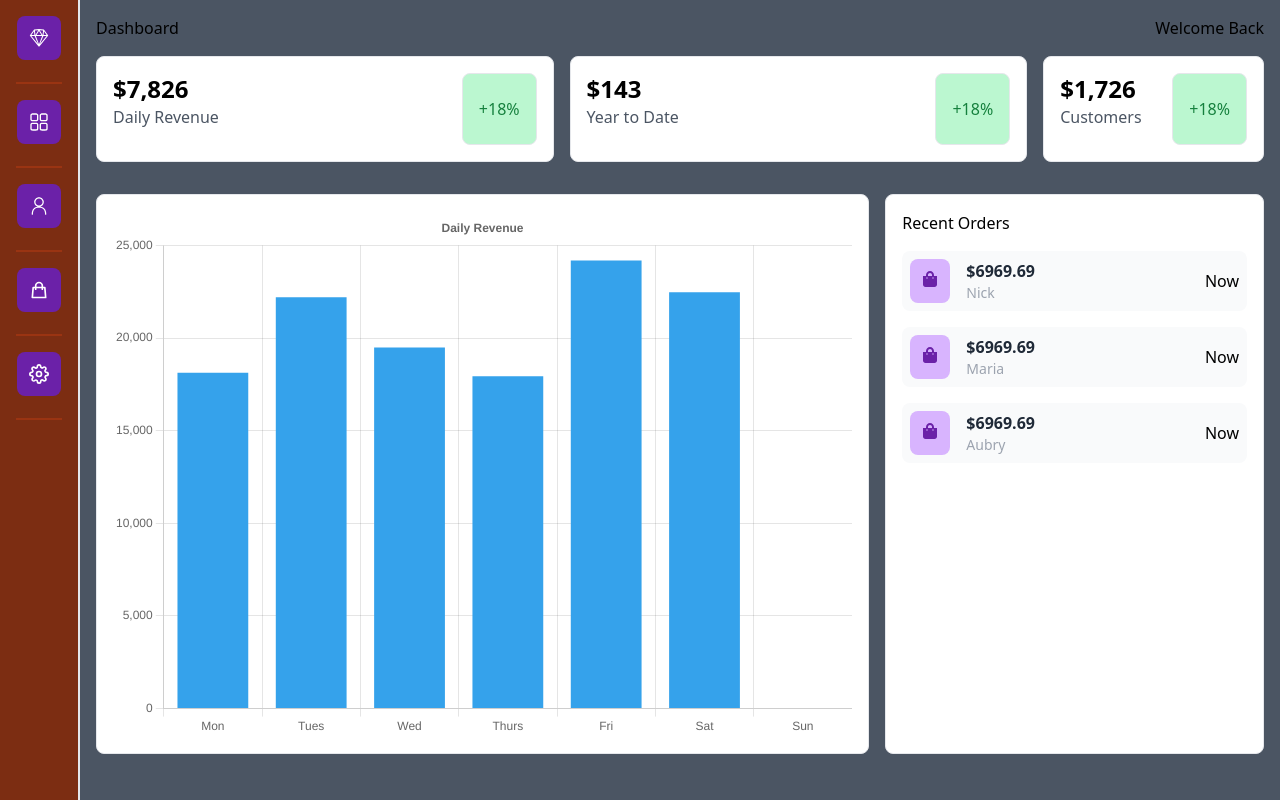
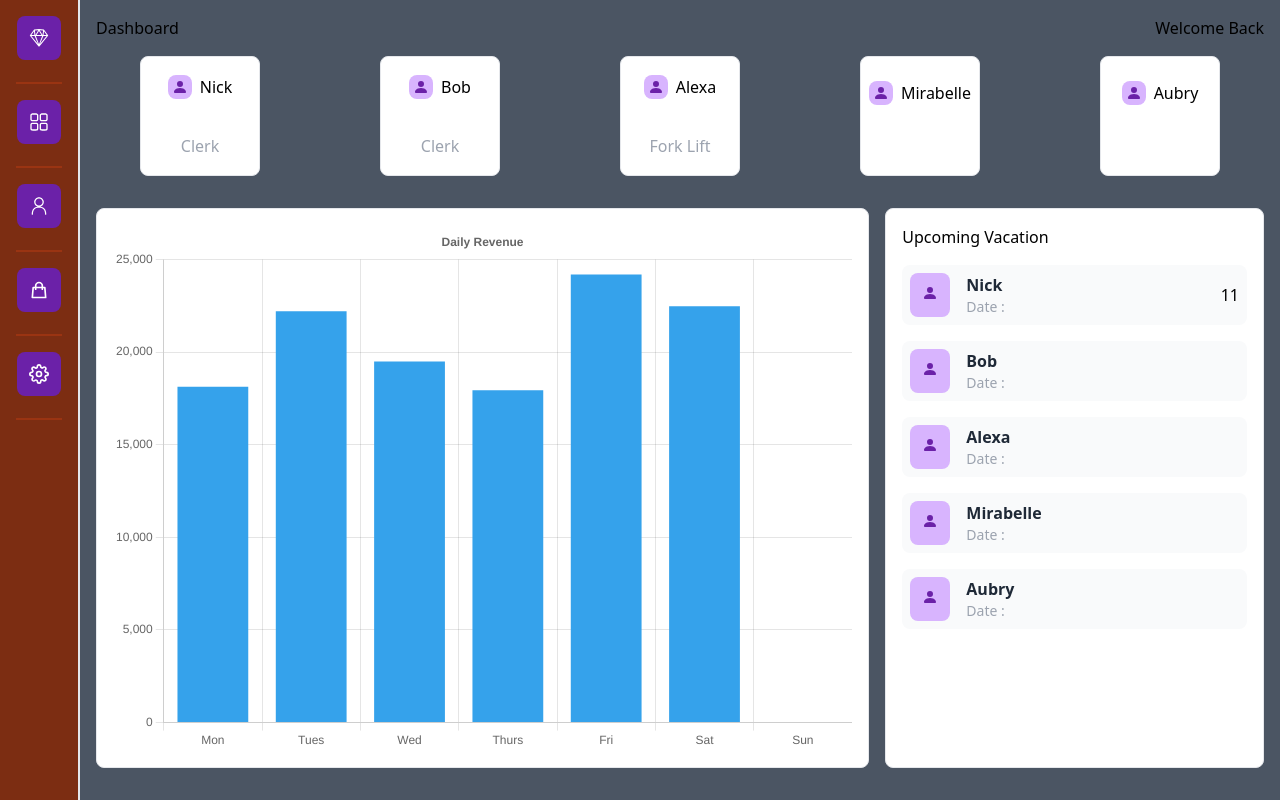
Before and after one commit to Nicholas-Abell/nextjs_dashboard, a Next.js app: page / in a window 1280 px wide. Built offline with nearby package versions, Linux system fonts and the light colour scheme.

Commit message:
Updating App towards tracking employee data, ie vaction time

```diff
--- a/components/Sidebar.js
+++ b/components/Sidebar.js
@@ -25,7 +25,7 @@ const Sidebar = ({ children }) => {
                     <span className='border-b-2 border-orange-800 w-full p-2'></span>
                 </div>
                 <div className='flex flex-col items-center'>
-                    <Link href='/customers'>
+                    <Link href='/employees'>
                         <div className='bg-purple-800 text-white p-3 rounded-lg inline-block'>
                             <RxPerson size={20} />
                         </div>
--- a/components/TopCards.js
+++ b/components/TopCards.js
@@ -1,9 +1,26 @@
-import React from 'react'
+import React, { useContext } from 'react';
+import { DataContext } from '@/pages';
+import { BsPersonFill } from 'react-icons/bs'
 
 const TopCards = () => {
+    const employees = useContext(DataContext);
+
     return (
-        <div className='grid lg:grid-cols-5 gap-4 p-4'>
-            <div className='lg:col-span-2 col-span-1 bg-white flex justify-between w-full border p-4 rounded-lg'>
+        <div className='w-full flex justify-around items-center py-4'>
+            {
+                employees.map((employee) => (
+                    <div className='bg-white border rounded-lg flex flex-col items-center justify-around w-[120px] h-[120px] flex-wrap'>
+                        <div className='flex items-center justify-between'>
+                            <div className='bg-purple-300 p-1 rounded-lg mr-2'>
+                                <BsPersonFill className='text-purple-800' />
+                            </div>
+                            <p>{employee.name.first}</p>
+                        </div>
+                        <p className='text-gray-400'>{employee.position}</p>
+                    </div>
+                ))
+            }
+            {/* <div className='lg:col-span-2 col-span-1 bg-white flex justify-between w-full border p-4 rounded-lg'>
                 <div className='flex flex-col w-full pb-4'>
                     <p className='text-2xl font-bold'>$7,826</p>
                     <p className='text-gray-600'>Daily Revenue</p>
@@ -29,7 +46,7 @@ const TopCards = () => {
                 <p className='bg-green-200 flex justify-center items-center rounded-lg p-4 border'>
                     <span className='text-green-700 text-console.log();'>+18%</span>
                 </p>
-            </div>
+            </div> */}
         </div>
     )
 }
--- a/components/RecentOrders.js
+++ b/components/UpcomingVacation.js
@@ -1,5 +1,5 @@
 import React, { useContext } from 'react';
-import { FaShoppingBag } from 'react-icons/fa';
+import { BsPersonFill } from 'react-icons/bs';
 import { DataContext } from '@/pages/index.js';
 
 const RecentOrders = () => {
@@ -8,22 +8,22 @@ const RecentOrders = () => {
 
     return (
         <div className='w-full col-span-1 relative lg:h-[70vh] h-[50vh] m-auto p-4 border rounded-lg bg-white overflow-scroll'>
-            <h1>Recent Orders</h1>
+            <h1>Upcoming Vacation</h1>
             <ul>
                 {
-                    data.map((order, id) => {
+                    data.map((employee, id) => {
                         return (
                             <li key={id} className='bg-gray-50 hover:bg-gray-100 rounded-lg my-4 flex p-2 items-center cursor-pointer justify-between'>
                                 <div className='flex'>
                                     <div className='bg-purple-300 p-3 rounded-lg'>
-                                        <FaShoppingBag className='text-purple-800' />
+                                        <BsPersonFill className='text-purple-800' />
                                     </div>
                                     <div className='pl-4'>
-                                        <p className='text-gray-800 font-bold'>${order.total}</p>
-                                        <p className='text-gray-400 text-sm'>{order.name.first}</p>
+                                        <p className='text-gray-800 font-bold'>{employee.name.first}</p>
+                                        <p className='text-gray-400 text-sm'>Date :{}</p>
                                     </div>
                                 </div>
-                                <p className='lg:flex md:hidden'>{order.date}</p>
+                                <p className='lg:flex md:hidden'>{employee.seniorityDate}</p>
                             </li>
                         )
                     })
--- a/pages/customers.js
+++ b/pages/employees.js
@@ -3,7 +3,7 @@ import { DataContext } from './index.js';
 import { BsPersonFill, BsThreeDotsVertical } from 'react-icons/bs';
 
 const customers = () => {
-    const data = useContext(DataContext);
+    const employees = useContext(DataContext);
     const [shift, setShift] = useState('2cnd');
 
     const shiftSelect = (e) => {
@@ -34,18 +34,18 @@ const customers = () => {
                     </div>
                     <ul>
                         {
-                            data.filter((order) => order.shift === shift).map((order, id) => (
+                            employees.filter((order) => order.shift === shift).map((employee, id) => (
                                 <li className='bg-gray-50 hover:bg-gray-100 rounded-lg my-3 p-2 grid md:grid-cols-4 sm:grid-cols-3 grid-cols-2 items-center justify-between cursor-pointer'>
                                     <div className='flex items-center'>
                                         <div className='bg-purple-100 p-3 rounded-lg'>
                                             <BsPersonFill className='text-purple-800' />
                                         </div>
-                                        <p className='pl-4'>{order.name.first} {order.name.last}</p>
+                                        <p className='pl-4'>{employee.name.first} {employee.name.last}</p>
                                     </div>
-                                    <p className='text-gray-300 sm:text-left text-right'>{order.name.first}@gmail.com</p>
-                                    <p className='hidden md:flex '>{order.date}</p>
+                                    <p className='text-gray-300 sm:text-left text-right'>{employee.points}</p>
+                                    <p className='hidden md:flex '>{ }</p>
                                     <div className='sm:flex hidden justify-between items-center'>
-                                        <p>{order.method}</p>
+                                        <p>{employee.vactionRemaining} hrs</p>
                                         <BsThreeDotsVertical />
                                     </div>
                                 </li>
--- a/pages/index.js
+++ b/pages/index.js
@@ -2,37 +2,58 @@ import React, { createContext } from "react";
 import BarChart from '@/components/BarChart';
 import Calendar from 'react-calendar';
 import Header from '@/components/Header';
-import RecentOrders from '@/components/RecentOrders';
+import RecentOrders from '@/components/UpcomingVacation';
 import TopCards from '@/components/TopCards';
 import Head from 'next/head';
 
 const employees = [
   {
-    id: 1,
-    shift: '2cnd',
     name: {
       first: 'Nick',
       last: 'Abell',
     },
+    id: 1,
+    shift: '2cnd',
+    position: 'Clerk',
     vacationTotal: 180,
     vactionRemaining: 120,
     points: -2,
-    total: 6969.69,
-    method: 'Paypal',
-    date: 'Now'
+    seniorityDate: 11,
   },
   {
-    id: 1,
+    name: {
+      first: 'Bob',
+      last: 'Smith',
+    },
+    id: 2,
+    position: 'Clerk',
+    shift: '2cnd',
+    vacationTotal: 180,
+    vactionRemaining: 10,
+    points: -8,
+  },
+  {
+    name: {
+      first: 'Alexa',
+      last: 'Amalia',
+    },
+    id: 6,
+    position: 'Fork Lift',
+    shift: '2cnd',
+    vacationTotal: 120,
+    vactionRemaining: 90,
+    points: 4,
+  },
+  {
+    id: 5,
     shift: '1st',
     name: {
-      first: 'Maria',
+      first: 'Mirabelle',
       last: 'Martinez',
     },
     vacationTotal: 180,
     vactionRemaining: 80,
     points: 0,
-    total: 6969.69,
-    method: 'Paypal',
     date: 'Now'
   },
   {
```
Also changed, not shown: context/EmployeesContext.js (added, +48 -0 lines).
